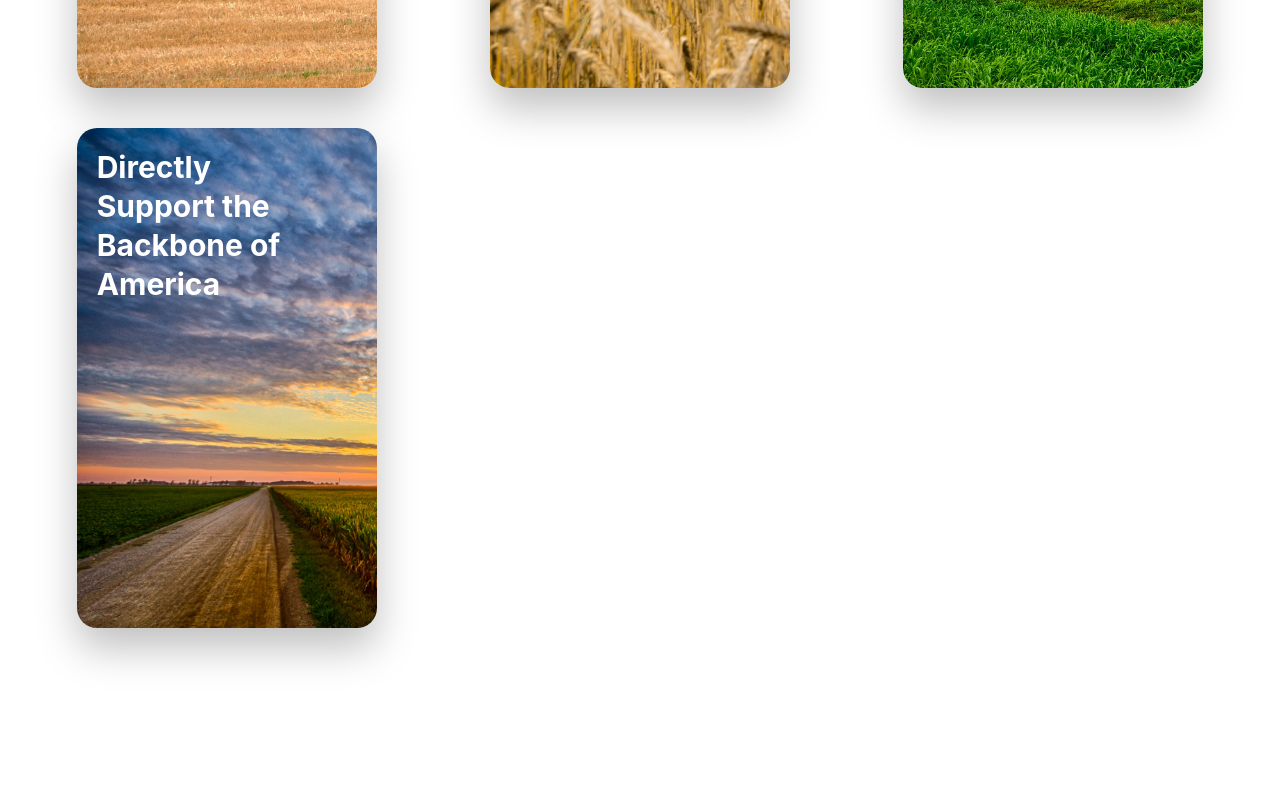
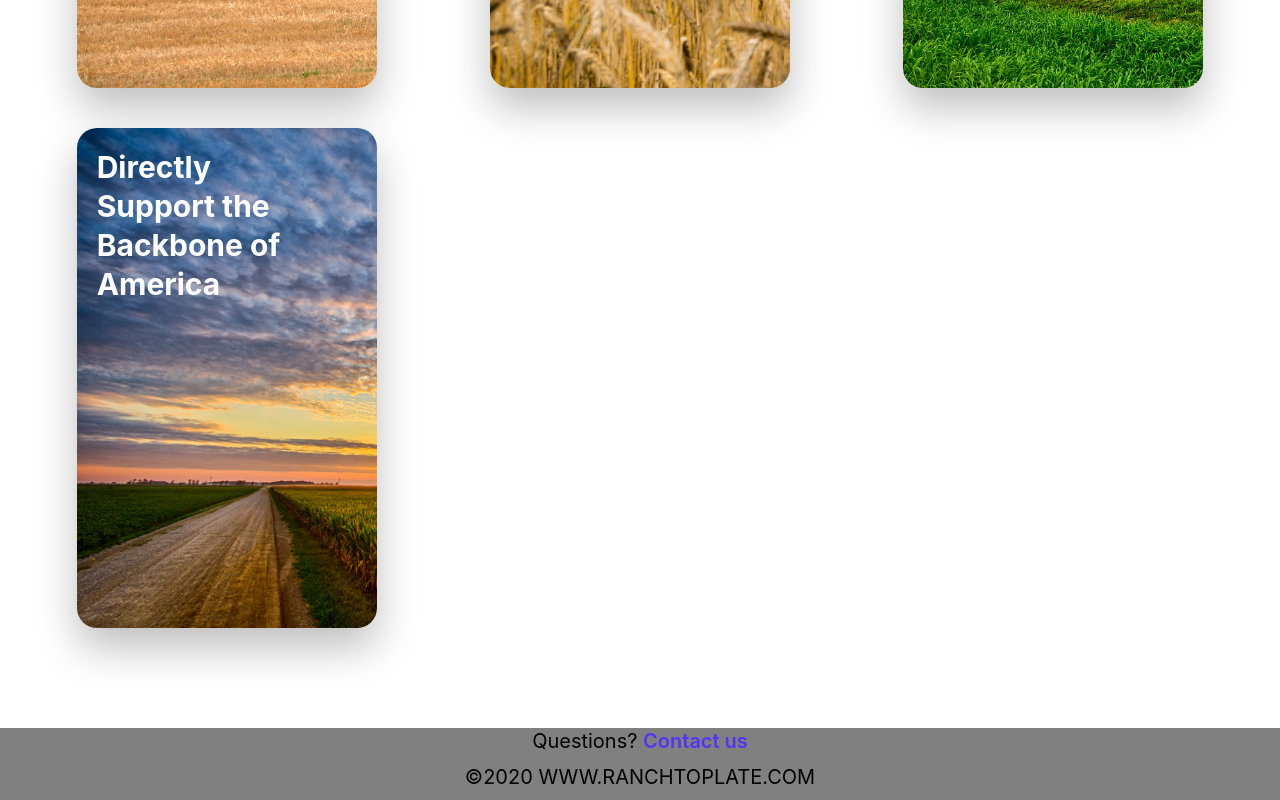
Before and after one commit to fosterm4/ranchToPlate, a Gatsby site: page / in a window 1280 px wide. Shown: the part 2042-2842 px from the top of the page. Before the commit the page ends 2770 px from the top, so only its background shows below. Built offline with nearby package versions, Linux system fonts and the light colour scheme; Gatsby itself is replaced by a stand-in of ours.

Commit message:
adds ugly footer

```diff
--- a/package.json
+++ b/package.json
@@ -12,10 +12,11 @@
     "gatsby-plugin-manifest": "^2.4.2",
     "gatsby-plugin-offline": "^3.2.1",
     "gatsby-plugin-react-helmet": "^3.3.1",
-    "gatsby-plugin-sharp": "^2.6.1",
+    "gatsby-plugin-sharp": "^2.6.34",
     "gatsby-source-filesystem": "^2.3.1",
     "gatsby-source-sanity": "^6.0.3",
     "gatsby-transformer-sharp": "^2.5.1",
+    "mdbreact": "^4.27.0",
     "prop-types": "^15.7.2",
     "react": "^16.13.1",
     "react-dom": "^16.13.1",
--- /dev/null
+++ b/src/components/Footer.css
@@ -0,0 +1,12 @@
+.copyright{
+  text-align: center;
+}
+
+.mainFooter{
+  background-color: gray;
+  box-shadow: 0 50vh 0 50vh gray;
+  text-align: center;
+}
+.mainFooter p{
+  margin:10px;
+}
--- /dev/null
+++ b/src/components/footer.js
@@ -0,0 +1,18 @@
+import React from "react";
+import "./Footer.css"
+import { Link } from "gatsby"
+
+function Footer() {
+  return (
+    <div className = "mainFooter">
+      <p> Questions? <Link to="/contact">Contact us</Link>
+      </p>
+
+      < p className = "copyright">
+        &copy;{new Date().getFullYear()} WWW.RANCHTOPLATE.COM
+      </p>
+    </div>
+  );
+}
+
+export default Footer;
--- a/src/components/layout.js
+++ b/src/components/layout.js
@@ -11,6 +11,7 @@ import { useStaticQuery, graphql } from "gatsby"
 
 import Header from "./header"
 import "./layout.css"
+import Footer from "./footer"
 
 const Layout = ({ children }) => {
   const data = useStaticQuery(graphql`
@@ -27,7 +28,7 @@ const Layout = ({ children }) => {
     <>
         <Header />
         <main>{children}</main>
-
+        <Footer></Footer>
     </>
   )
 }
```
Also changed, not shown: 1 other file.
